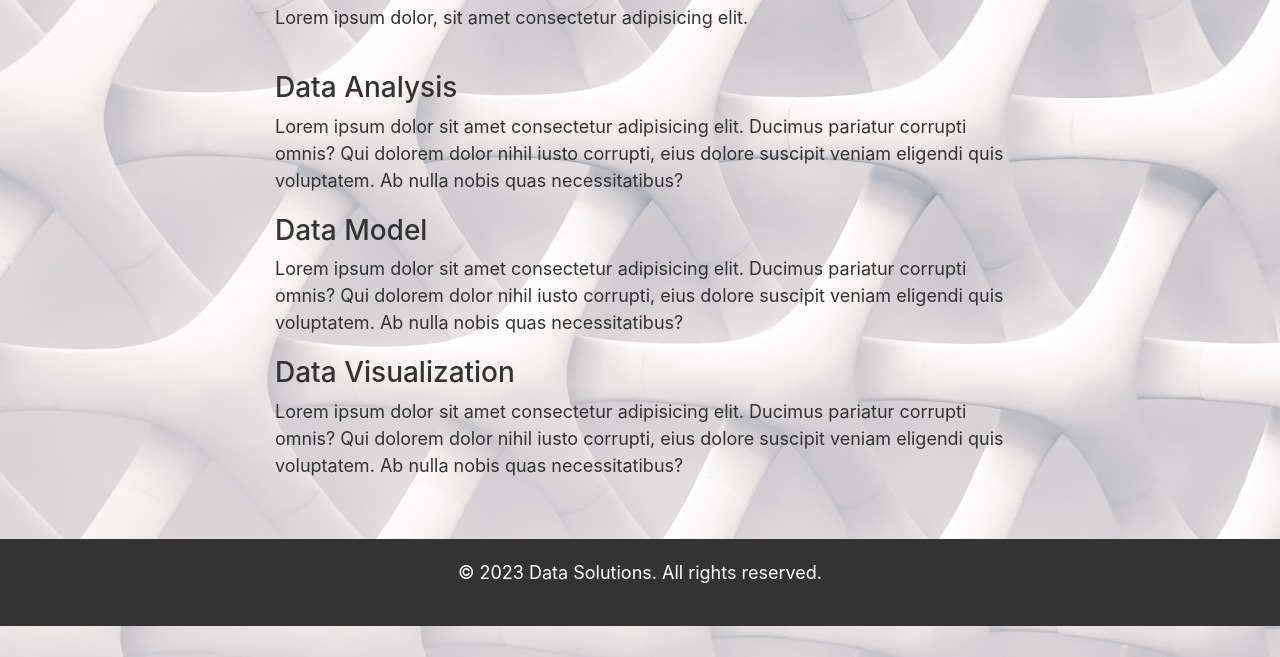
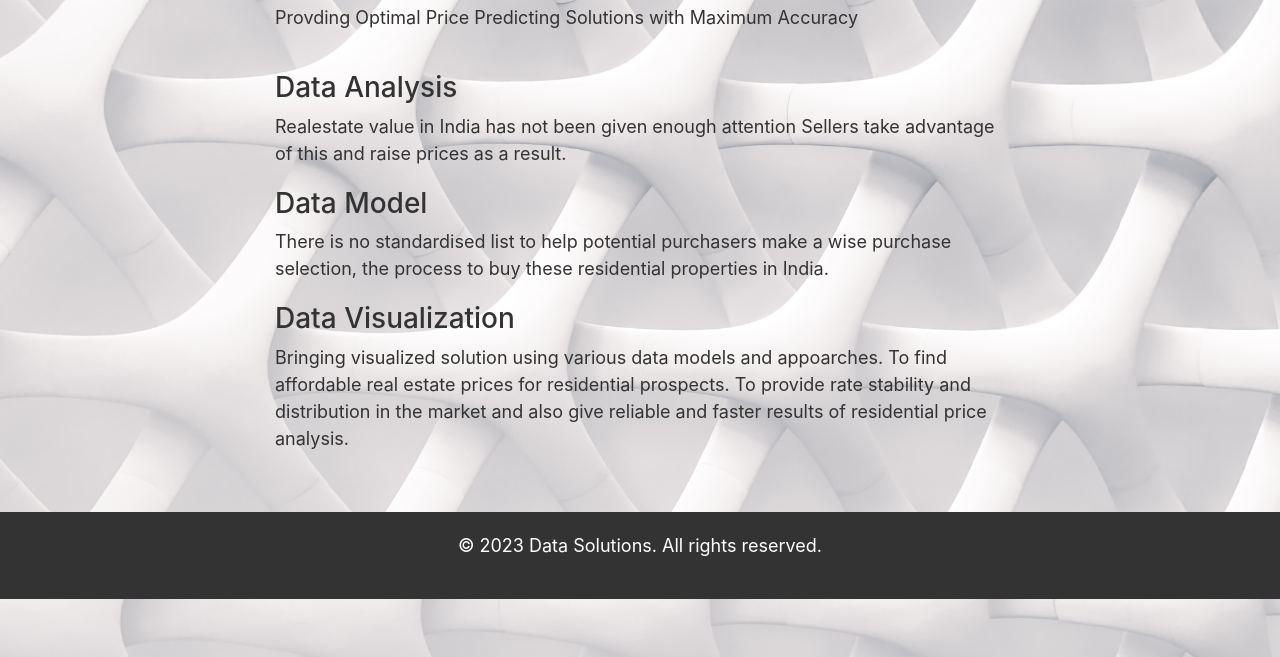
Before and after one commit to Sangram-More/House-Price-Pridection, a plain HTML site: page Front End 2.0/landing page.html in a window 1280 px wide. Shown: the part 143-800 px from the top of the page. Drawn offline with nearby package versions, Linux system fonts and the light colour scheme.

Commit message:
Update landing page.html

```diff
--- a/Front End 2.0/landing page.html
+++ b/Front End 2.0/landing page.html
@@ -25,14 +25,11 @@
         </nav>
     </header>
     <main>
-        <!--<div class="image-container">
-            <img id="dashboard-image" src="download.jpeg" alt="Dashboard Image">
-        </div>
-    -->
+
         <section id="hero">
             <div class="container">
                 <h2>Welcome to Data Solutions</h2>
-                <p>Lorem ipsum dolor, sit amet consectetur adipisicing elit.</p>
+                <p>Provding Optimal Price Predicting Solutions with Maximum Accuracy</p>
             </div>
 
         </section>
@@ -42,24 +39,30 @@
                 <div class="feature">
                     <i class="fa fa-code"></i>
                     <h3>Data Analysis</h3>
-                    <p>Lorem ipsum dolor sit amet consectetur adipisicing elit. Ducimus pariatur corrupti omnis? Qui
-                        dolorem dolor nihil iusto corrupti, eius dolore suscipit veniam eligendi quis voluptatem.
-                        Ab nulla nobis quas necessitatibus?
+                    <p>Realestate value in India has not been given enough attention Sellers take advantage of this and
+                        raise
+                        prices as a result.
                     </p>
                 </div>
                 <div class="feature">
                     <i class="fa fa-paint-brush"></i>
                     <h3>Data Model</h3>
-                    <p>Lorem ipsum dolor sit amet consectetur adipisicing elit. Ducimus pariatur corrupti omnis? Qui
-                        dolorem dolor nihil iusto corrupti, eius dolore suscipit veniam eligendi quis voluptatem.
-                        Ab nulla nobis quas necessitatibus?</p>
+                    <p>There is no standardised
+                        list to help potential purchasers make a wise
+                        purchase selection, the process to buy these
+                        residential properties in India.</p>
                 </div>
                 <div class="feature">
                     <i class="fa fa-mobile"></i>
                     <h3>Data Visualization</h3>
-                    <p>Lorem ipsum dolor sit amet consectetur adipisicing elit. Ducimus pariatur corrupti omnis? Qui
-                        dolorem dolor nihil iusto corrupti, eius dolore suscipit veniam eligendi quis voluptatem.
-                        Ab nulla nobis quas necessitatibus?</p>
+                    <p>Bringing visualized solution using various data models and appoarches. To find affordable real
+                        estate prices for
+                        residential prospects. To provide rate
+                        stability and
+                        distribution in the
+                        market and also give reliable and
+                        faster results of
+                        residential price analysis.</p>
                 </div>
             </div>
         </section>
```
